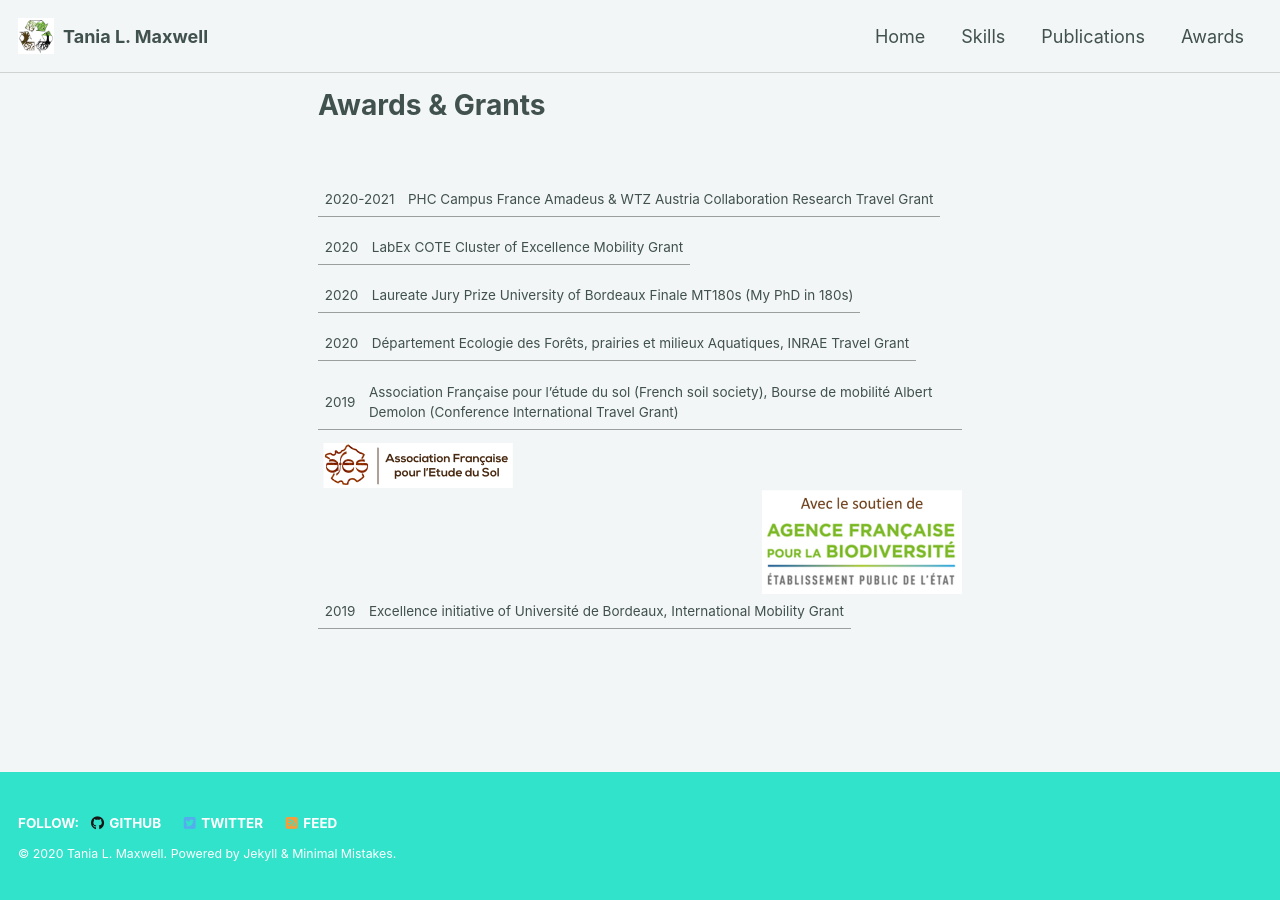
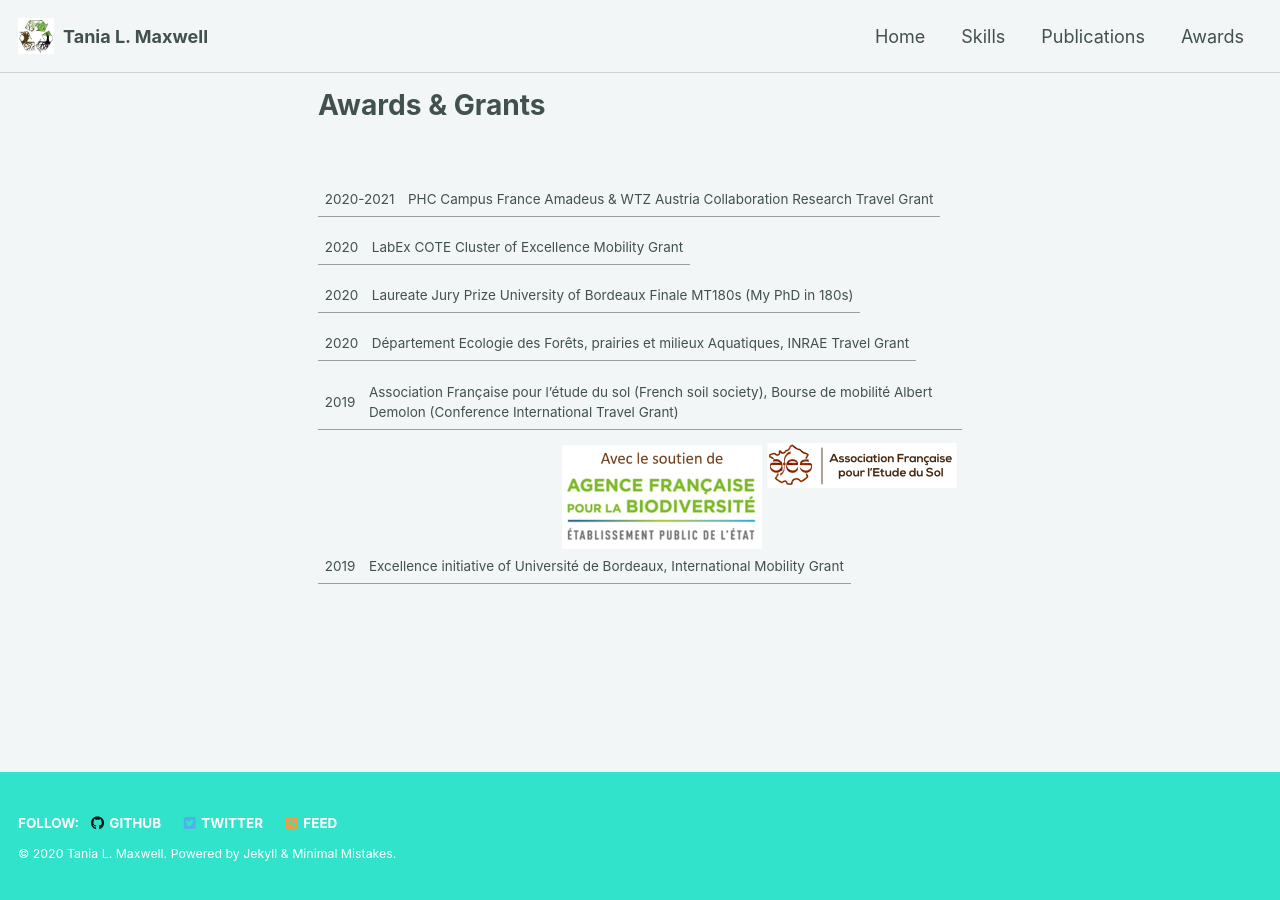
Before and after one commit to Tania-Maxwell/Tania-Maxwell.github.io, a Jekyll site: the page built from _pages/awards.md, in a window 1280 px wide. Built offline with Jekyll 4.4.1, drawn with Linux system fonts in a browser that asks for light colours; cached includes are drawn as plain includes; nearby versions of some CDN libraries.

Commit message:
image alignement

```diff
--- a/_pages/awards.md
+++ b/_pages/awards.md
@@ -16,9 +16,6 @@ title: "Awards & Grants"
 
 2019 | Association Française pour l'étude du sol (French soil society), Bourse de mobilité Albert Demolon (Conference International Travel Grant)
 
-![](/img/afes_logo.png){: .align-left}
-{:style="clear: left"}
-![](/img/afb_logo.png){: .align-right}
-{:style="clear: left"}
+![](/img/afes_logo.png){:style="float: right"} ![](/img/afb_logo.png){:style="float: right"}
 
 2019 | Excellence initiative of Université de Bordeaux, International Mobility Grant
```
